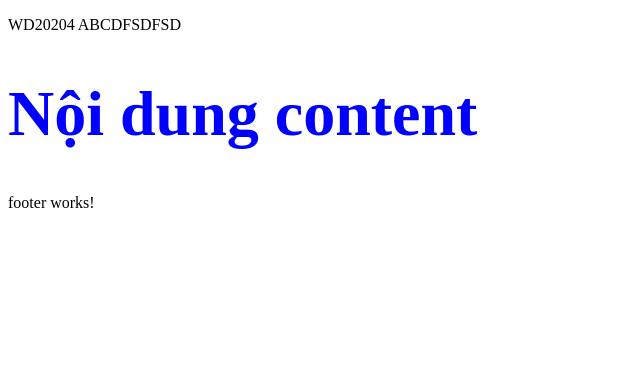
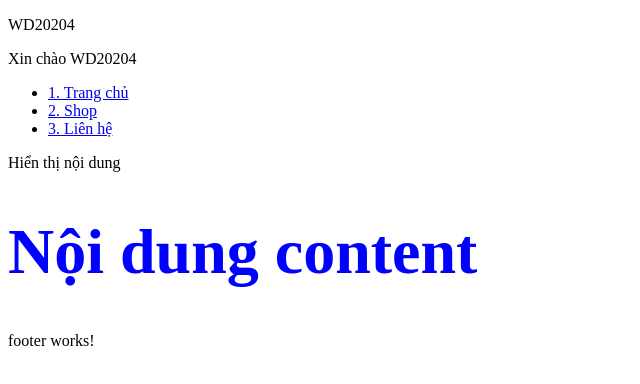
Before and after one commit to angocit/web208, an Angular app: page / in a window 1280 px wide. Shown: the top 384 px of the page, without its empty margins (0-640 px from the left). Built offline with nearby package versions, Linux system fonts and the light colour scheme.

Commit message:
b2: @for,@if

```diff
--- a/src/app/layouts/header/header.html
+++ b/src/app/layouts/header/header.html
@@ -1,4 +1,15 @@
-<p>
-    {{logo}}
+   <p> {{logo}}</p>
     {{display()}}
-</p>
+    <!-- {{menus}} -->
+     <ul>
+     @for (menu of menus; track menu.id;let idx = $index){
+        <li><a href="{{menu.url}}">{{idx+1}}. {{menu.name}}</a></li>
+     }
+     </ul>
+
+@if (show){
+    <p>Hiển thị nội dung</p>
+}
+@else {
+    <p>Nội dung bị ẩn</p>
+}
--- a/src/app/layouts/header/header.ts
+++ b/src/app/layouts/header/header.ts
@@ -1,5 +1,9 @@
 import { Component } from '@angular/core';
-
+interface IMenu{
+  id:number,
+  name:string,
+  url:string
+}
 @Component({
   selector: 'app-header',
   imports: [],
@@ -9,6 +13,24 @@ import { Component } from '@angular/core';
 export class Header {
     logo:string = "WD20204"
     display(){
-      return "ABCDFSDFSD"
+      return `Xin chào ${this.logo}`
     }
+    menus:IMenu[] = [
+      {
+        id:1,
+        name:"Trang chủ",
+        url:"/"
+      },
+      {
+        id:2,
+        name:"Shop",
+        url:"/shop"
+      },
+      {
+        id:3,
+        name:"Liên hệ",
+        url:"/contact"
+      }
+    ]
+    show:boolean = true
 }
```
